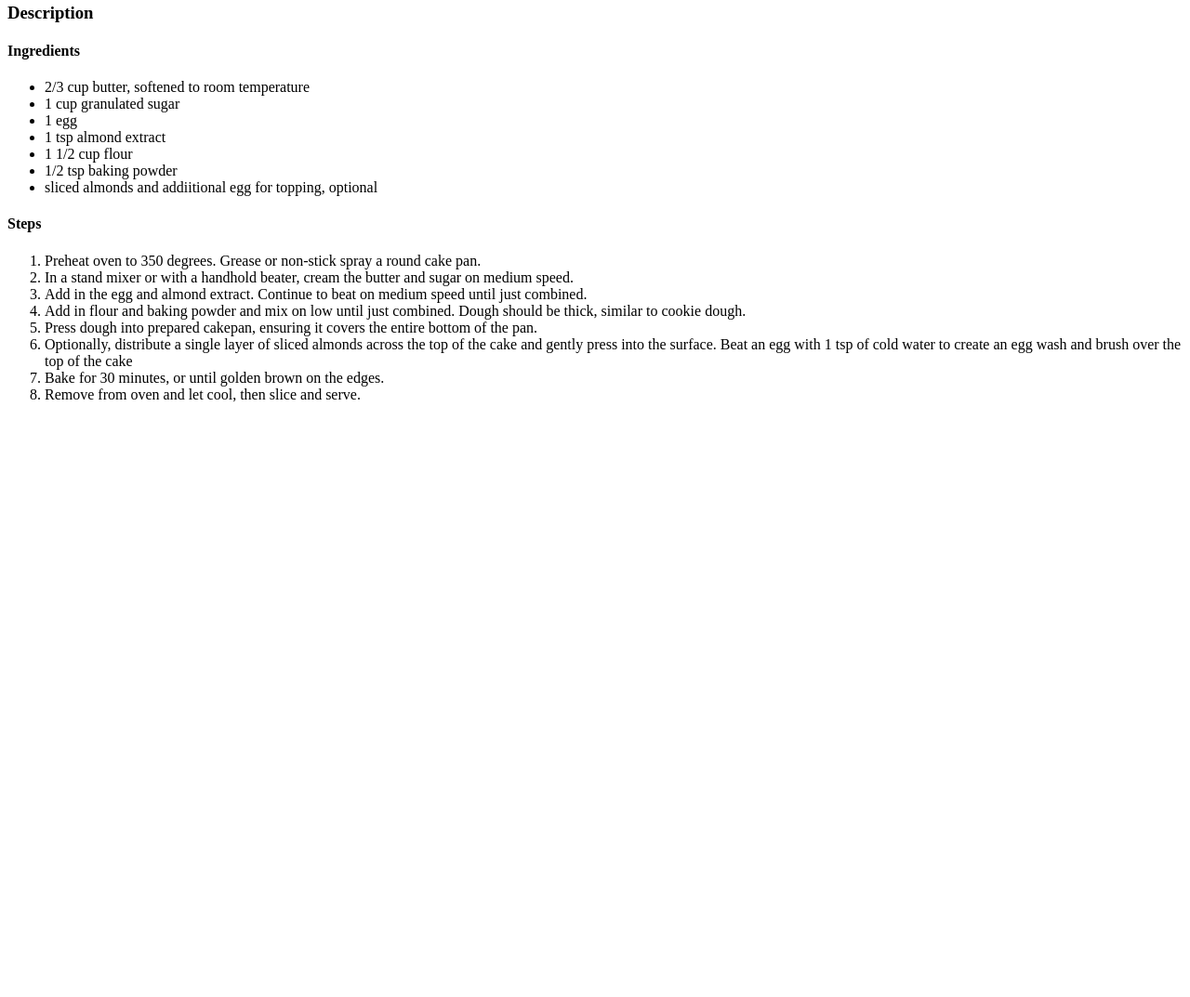
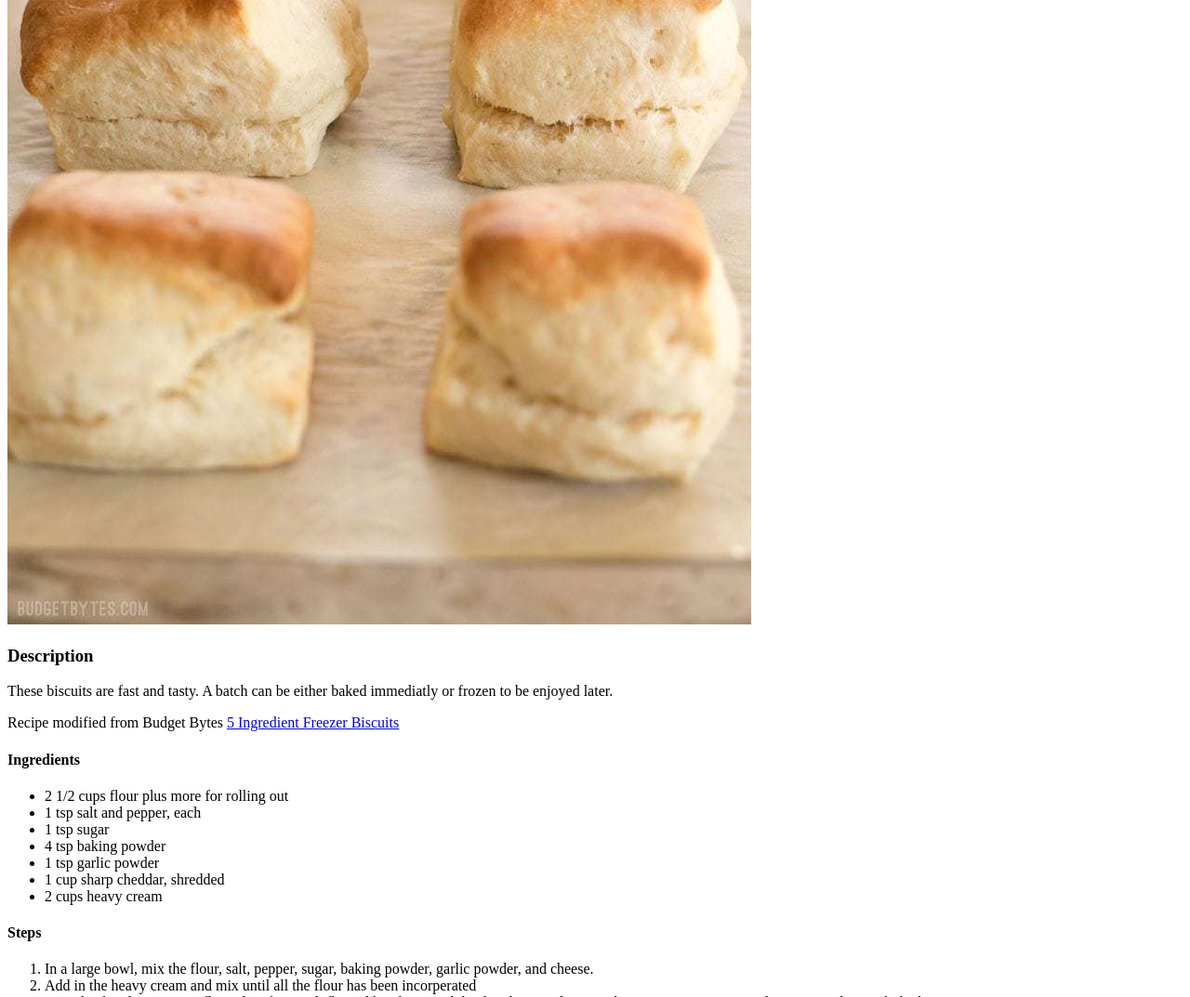
Before and after one commit to EmblyG/odin-recipes, a plain HTML site: page recipes/freezerbiscuits.html in a window 1280 px wide. Shown: the part 475-1548 px from the top of the page at 93% size. Before the commit the page ends 925 px from the top, so only its background shows below. Drawn offline with Linux system fonts and the light colour scheme.

Commit message:
Add freezer biscuits recipe page

```diff
--- a/recipes/freezerbiscuits.html
+++ b/recipes/freezerbiscuits.html
@@ -8,31 +8,30 @@
 </head>
 <body>
     <h1>Cheddar Freezer Biscuits</h1>
-    <img src="../img/boterkoek3.jpg" alt="A large flat cake covered in almonds with a slice removed">
+    <img src="../img/Freezer-Biscuits.jpg" alt="6 Fluffy Biscuits">
     <h3>Description</h3>
-    <p> </p>
-    <p> </p>
+    <p>These biscuits are fast and tasty. A batch can be either baked immediatly or frozen to be enjoyed later.</p>
+    <p> Recipe modified from Budget Bytes <a href="https://www.budgetbytes.com/5-ingredient-freezer-biscuits/">5 Ingredient Freezer Biscuits</a></p>
     <h4>Ingredients</h4>
     <ul>
-        <li>2/3 cup butter, softened to room temperature</li>
-        <li>1 cup granulated sugar</li>
-        <li>1 egg</li>
-        <li>1 tsp almond extract</li>
-        <li>1 1/2 cup flour</li>
-        <li>1/2 tsp baking powder</li>
-        <li>sliced almonds and addiitional egg for topping, optional</li>
+        <li>2 1/2 cups flour plus more for rolling out</li>
+        <li>1 tsp salt and pepper, each</li>
+        <li>1 tsp sugar</li>
+        <li>4 tsp baking powder</li>
+        <li>1 tsp garlic powder </li>
+        <li>1 cup sharp cheddar, shredded</li>
+        <li>2 cups heavy cream</li>
     </ul>
     <h4>Steps</h4>
     <ol>
-        <li>Preheat oven to 350 degrees. Grease or non-stick spray a round cake pan. </li>
-        <li>In a stand mixer or with a handhold beater, cream the butter and sugar on medium speed.</li>
-        <li>Add in the egg and almond extract. Continue to beat on medium speed until just combined. </li>
-        <li>Add in flour and baking powder and mix on low until just combined. Dough should be thick, similar to cookie dough. </li>
-        <li>Press dough into prepared cakepan, ensuring it covers the entire bottom of the pan.</li>
-        <li>Optionally, distribute a single layer of sliced almonds across the top of the cake and gently press into the surface.
-             Beat an egg with 1 tsp of cold water to create an egg wash and brush over the top of the cake</li>
-        <li>Bake for 30 minutes, or until golden brown on the edges.</li>
-        <li>Remove from oven and let cool, then slice and serve.</li>
+        <li>In a large bowl, mix the flour, salt, pepper, sugar, baking powder, garlic powder, and cheese. </li>
+        <li>Add in the heavy cream and mix until all the flour has been incorperated</li>
+        <li>Turn the dough out onto a floured surface with floured hands. Knead the dough a couple times then pat out into a rectangle aproximatly 1 inch thick. </li>
+        <li>Fold the dough like a letter then pat out into an inch thick rectangle. Repeat folding and shapping 2 more times </li>
+        <li>Cut the dough into 12 even squares</li>
+        <li>For baking immediatly: Preheat oven to 400 degrees and bake on a parchment lined baking sheet for 16-20 minutes, or until puffed and golden brown.</li>
+        <li>For freezing: Place on a parchment lined sheet and freeze until solid before transferring to a tightly closed container and storing in the freezer.
+            When ready to eat, remove the disred number of biscuits and place on a parchment covered baking tray. Preheat oven to 400 degrees and bake for 18-22 minutes or until puffed and golden brown.</li>
     </ol>
 </body>
 </html>
```
Also changed, not shown: img/Freezer-Biscuits.jpg (added).
